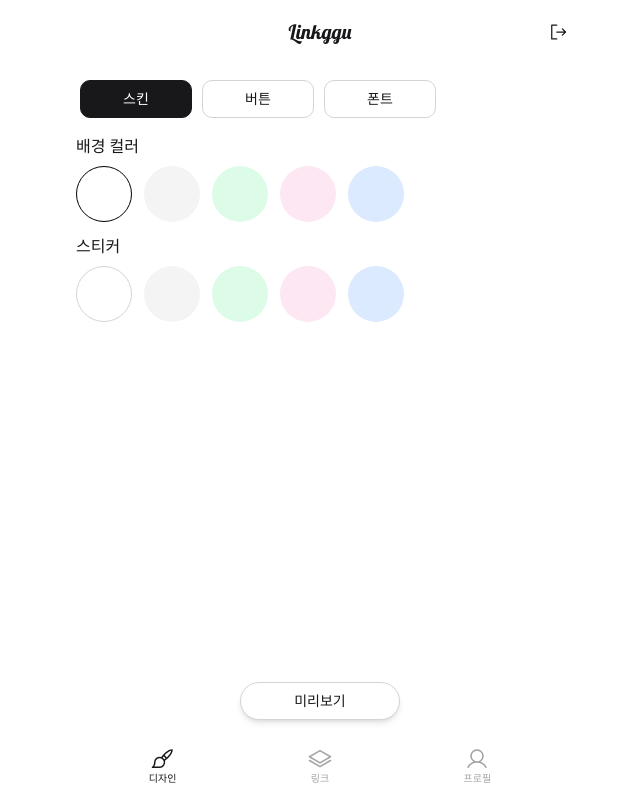
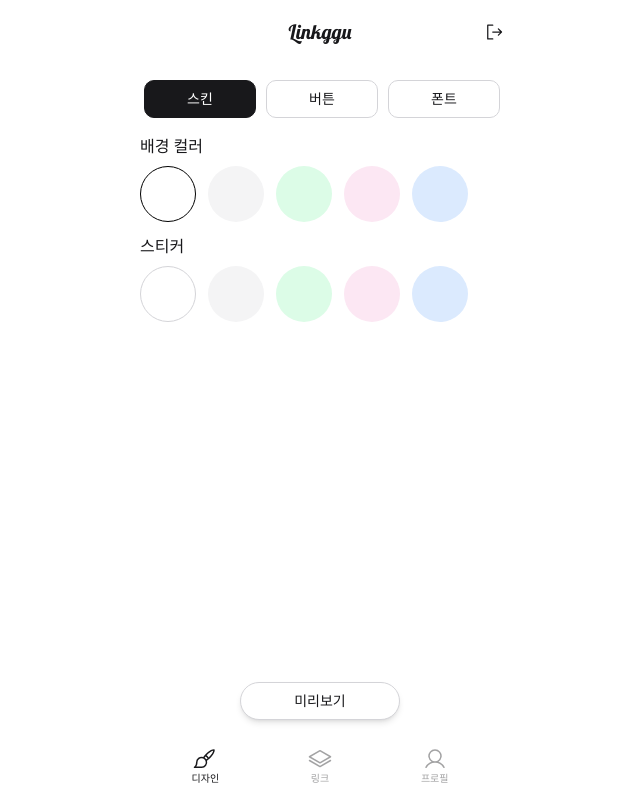
Before and after one commit to 2hundred2ne2/in_my_link, a Next.js app: page /design in a window 1280 px wide. Shown: the whole page, without its empty margins (320-960 px from the left). Built offline with nearby package versions, Linux system fonts and the light colour scheme.

Commit message:
ui: max-w-sm으로 하향수정

```diff
--- a/src/app/layout.tsx
+++ b/src/app/layout.tsx
@@ -21,7 +21,7 @@ export default function RootLayout({
   return (
     <html lang="ko">
       <body>
-        <div className="relative mx-auto flex min-h-screen w-full max-w-lg flex-col overflow-x-hidden">
+        <div className="relative mx-auto flex min-h-screen w-full max-w-sm flex-col overflow-x-hidden">
           {children}
           {/* @see https://react-hot-toast.com/docs/toaster */}
           <Toaster
--- a/src/components/mobile-navigation.tsx
+++ b/src/components/mobile-navigation.tsx
@@ -32,7 +32,7 @@ export function MobileNavigation() {
   const path = usePathname();
 
   return (
-    <nav className="fixed bottom-0 left-0 right-0 z-10 mx-auto max-w-lg bg-background">
+    <nav className="fixed bottom-0 left-0 right-0 z-10 mx-auto max-w-sm bg-background">
       <h1 className="sr-only">모바일 네비게이션</h1>
       <ul className="flex h-[68px] items-center justify-around px-5">
         {links.map((link) => (
--- a/src/components/ui/app-header.tsx
+++ b/src/components/ui/app-header.tsx
@@ -25,7 +25,7 @@ export function AppHeader({ children, className }: AppHeaderProps) {
   return (
     <header
       className={cn(
-        "fixed top-0 grid h-16 w-full max-w-lg grid-cols-[1fr_minmax(auto,65%)_1fr] bg-background px-3",
+        "fixed top-0 grid h-16 w-full max-w-sm grid-cols-[1fr_minmax(auto,65%)_1fr] bg-background/85 px-3 backdrop-blur-xl",
         className,
       )}
     >
```
